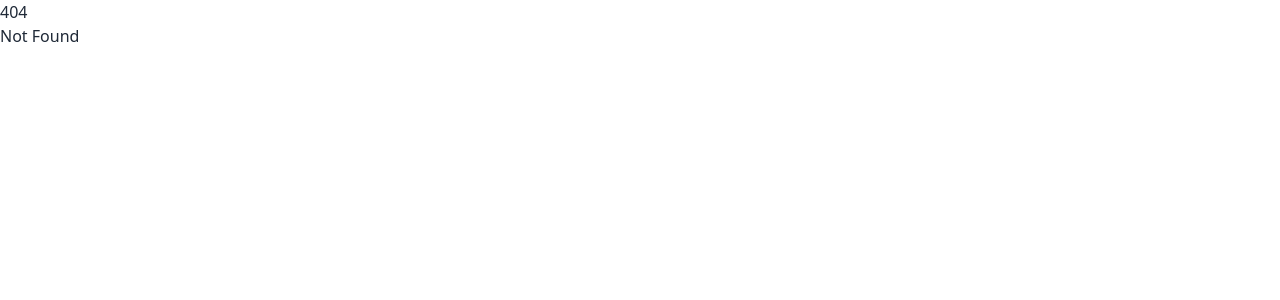
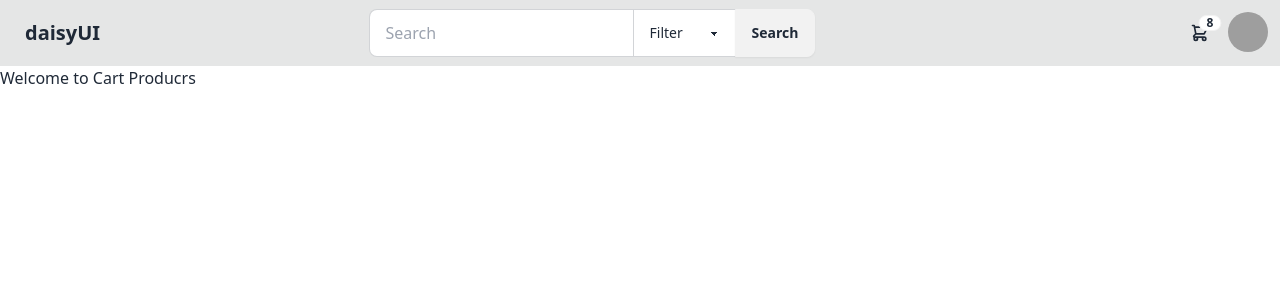
Before and after one commit to OlegBon/pet-project, a SvelteKit app: page /cart in a window 1280 px wide. Before the commit this address had no page. Shown: the top 300 px of the page. Built offline with nearby package versions, Linux system fonts and the light colour scheme; grey boxes are pictures that could not be loaded.

Commit message:
20240927

```diff
--- a/package.json
+++ b/package.json
@@ -15,6 +15,7 @@
 	"devDependencies": {
 		"@playwright/test": "^1.28.1",
 		"@sveltejs/adapter-auto": "^3.0.0",
+		"@sveltejs/adapter-static": "^3.0.5",
 		"@sveltejs/kit": "^2.0.0",
 		"@sveltejs/vite-plugin-svelte": "^3.0.0",
 		"autoprefixer": "^10.4.20",
--- a/src/routes/+layout.svelte
+++ b/src/routes/+layout.svelte
@@ -2,4 +2,80 @@
     import "../app.css";
   </script>
 
+  <div class="navbar bg-base-300">
+    <div class="flex-1">
+      <a class="btn btn-ghost text-xl" href="/">daisyUI</a>
+    </div>
+
+    <div class="join flex-auto">
+      <div>
+        <div>
+          <input class="input input-bordered join-item" placeholder="Search" />
+        </div>
+      </div>
+      <select class="select select-bordered join-item">
+        <option disabled selected>Filter</option>
+        <option>Sci-fi</option>
+        <option>Drama</option>
+        <option>Action</option>
+      </select>
+      <button class="btn join-item">Search</button>
+    </div>
+
+    <div class="flex-none">
+      <div class="dropdown dropdown-end">
+        <div tabindex="0" role="button" class="btn btn-ghost btn-circle">
+          <div class="indicator">
+            <svg
+              xmlns="http://www.w3.org/2000/svg"
+              class="h-5 w-5"
+              fill="none"
+              viewBox="0 0 24 24"
+              stroke="currentColor">
+              <path
+                stroke-linecap="round"
+                stroke-linejoin="round"
+                stroke-width="2"
+                d="M3 3h2l.4 2M7 13h10l4-8H5.4M7 13L5.4 5M7 13l-2.293 2.293c-.63.63-.184 1.707.707 1.707H17m0 0a2 2 0 100 4 2 2 0 000-4zm-8 2a2 2 0 11-4 0 2 2 0 014 0z" />
+            </svg>
+            <span class="badge badge-sm indicator-item">8</span>
+          </div>
+        </div>
+        <div
+          tabindex="0"
+          class="card card-compact dropdown-content bg-base-100 z-[1] mt-3 w-52 shadow">
+          <div class="card-body">
+            <span class="text-lg font-bold">8 Items</span>
+            <span class="text-info">Subtotal: $999</span>
+            <div class="card-actions">
+              <a class="btn btn-primary btn-block" href="/cart">View cart</a>
+            </div>
+          </div>
+        </div>
+      </div>
+      <div class="dropdown dropdown-end">
+        <div tabindex="0" role="button" class="btn btn-ghost btn-circle avatar">
+          <div class="w-10 rounded-full">
+            <img
+              alt="Tailwind CSS Navbar component"
+              src="https://img.daisyui.com/images/stock/photo-1534528741775-53994a69daeb.webp" />
+          </div>
+        </div>
+        <ul
+          tabindex="0"
+          class="menu menu-sm dropdown-content bg-base-100 rounded-box z-[1] mt-3 w-52 p-2 shadow">
+          <li>
+            <a class="justify-between">
+              Profile
+              <span class="badge">New</span>
+            </a>
+          </li>
+          <li><a>Settings</a></li>
+          <li><a>Logout</a></li>
+          <li><a href="/contacts">Contacts</a></li>
+        </ul>
+      </div>
+    </div>
+  </div>
+
   <slot />
--- a/src/routes/+page.svelte
+++ b/src/routes/+page.svelte
@@ -1,7 +1,6 @@
 <script>
     export let data;
 </script>
-
 
 <div class="overflow-x-auto">
     <table class="table">
@@ -50,7 +49,7 @@
             </td>
             <td><strong>{product.price} $</strong></td>
             <th>
-              <button class="btn btn-ghost btn-xs">details</button>
+              <button class="btn btn-info">Buy</button>
             </th>
           </tr>
          {/each}
--- /dev/null
+++ b/src/routes/cart/+page.svelte
@@ -0,0 +1 @@
+<h1>Welcome to Cart Producrs</h1>
--- a/svelte.config.js
+++ b/svelte.config.js
@@ -1,4 +1,4 @@
-import adapter from '@sveltejs/adapter-auto';
+import adapter from '@sveltejs/adapter-static';
 
 /** @type {import('@sveltejs/kit').Config} */
 const config = {
@@ -6,7 +6,9 @@
 		// adapter-auto only supports some environments, see https://kit.svelte.dev/docs/adapter-auto for a list.
 		// If your environment is not supported, or you settled on a specific environment, switch out the adapter.
 		// See https://kit.svelte.dev/docs/adapters for more information about adapters.
-		adapter: adapter()
+		adapter: adapter({
+			fallback: 'index.html' // may differ from host to host
+		})
 	}
 };
 
```
Also changed, not shown: 1 other file (tests, documents, lock files or other folders).
